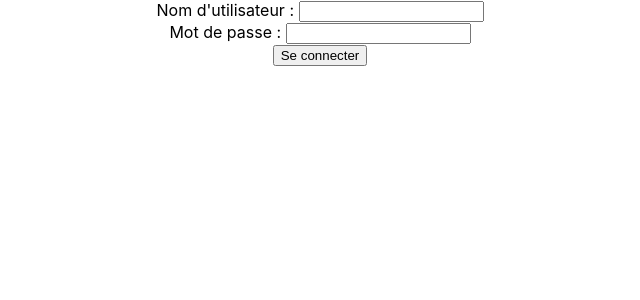
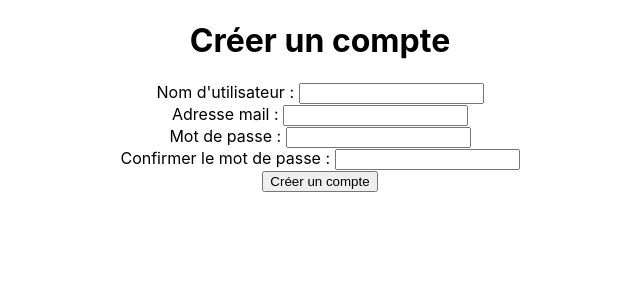
Before and after one commit to death-joke/koohat, a React (Create React App) app: page / in a window 1280 px wide. Shown: the top 300 px of the page, without its empty margins (320-960 px from the left). Built offline with nearby package versions, Linux system fonts and the light colour scheme.

Commit message:
[Add & Update] login/register

```diff
--- a/src/App.tsx
+++ b/src/App.tsx
@@ -2,12 +2,12 @@ import React from 'react';
 import logo from './logo.svg';
 import './App.css';
 
-import Connect from './connect';
+import Register from './register';
 
 function App() {
   return (
     <div className="App">
-      <Connect />
+      <Register />
     </div>
   );
 }
--- a/src/connect.tsx
+++ b/src/login.tsx
@@ -1,11 +1,19 @@
 import React from "react";
 
-export default function Connect() {
+export default function Login() {
 
     function connecter(){
         let name = (document.getElementById("name") as HTMLInputElement).value;
         let password = (document.getElementById("password") as HTMLInputElement).value;
-        console.log(name, password); //TODO: pass data to backend
+        fetch("http://localhost:3001/login", {method: "POST", body: JSON.stringify({name: name, password: password}), headers: {"Content-Type": "application/json"}})
+        .then((response) => {
+            if (response.status === 200){
+                localStorage.setItem("name", name);
+            }
+            else if (response.status === 404){
+                alert("Nom d'utilisateur ou mot de passe incorrect");
+            }
+        })
     }
 
     return (
--- /dev/null
+++ b/src/register.tsx
@@ -0,0 +1,44 @@
+import React from "react";
+
+export default function Register() {
+
+    function checkConnected(){}
+    function createAccount(){
+        var name = (document.getElementById("name") as HTMLInputElement).value;
+        var email = (document.getElementById("email") as HTMLInputElement).value;
+        var password = (document.getElementById("password") as HTMLInputElement).value;
+        var password2 = (document.getElementById("password2") as HTMLInputElement).value;
+        if (password !== password2){
+            alert("Les mots de passe ne correspondent pas");
+            return;
+        }
+        fetch("http://localhost:3001/register", {method: "POST", body: JSON.stringify({name: name, email: email, password: password}), headers: {"Content-Type": "application/json"}})
+        .then((response) => {
+            if (response.status === 200){
+                alert("Compte créé");
+            }
+            else if (response.status === 409){
+                alert("Nom d'utilisateur déjà utilisé");
+            }
+        })
+    }
+
+    return(
+        <div>
+            <h1>Créer un compte</h1>
+            <label>Nom d'utilisateur : </label>
+            <input type="text" id="name"/>
+            <br />
+            <label>Adresse mail : </label>
+            <input type="email" id="email"/>
+            <br />
+            <label>Mot de passe : </label>
+            <input type="password" id="password"/>
+            <br />
+            <label>Confirmer le mot de passe : </label>
+            <input type="password" id="password2"/>
+            <br />
+            <button onClick={createAccount}>Créer un compte</button>
+        </div>
+    )
+}
```
